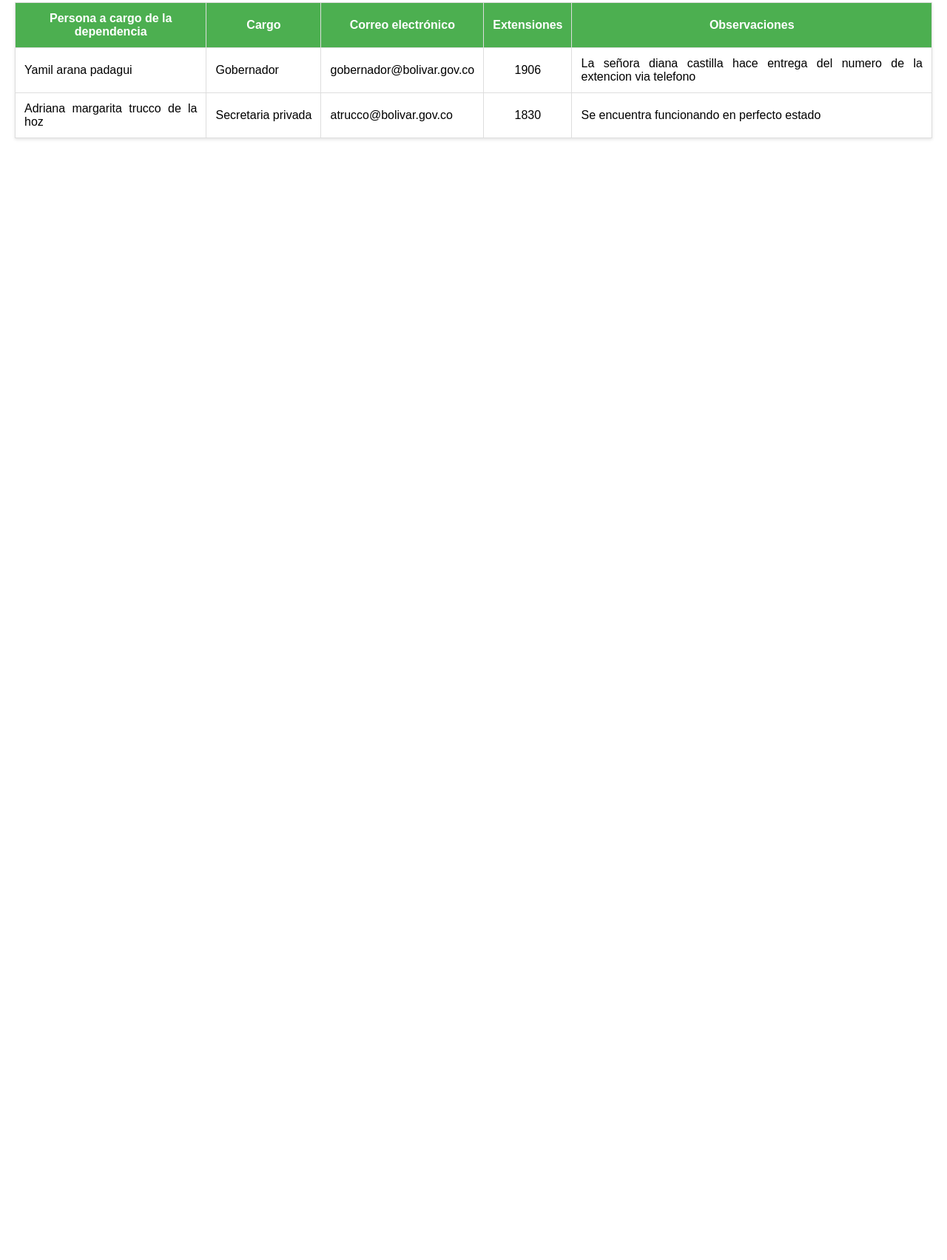
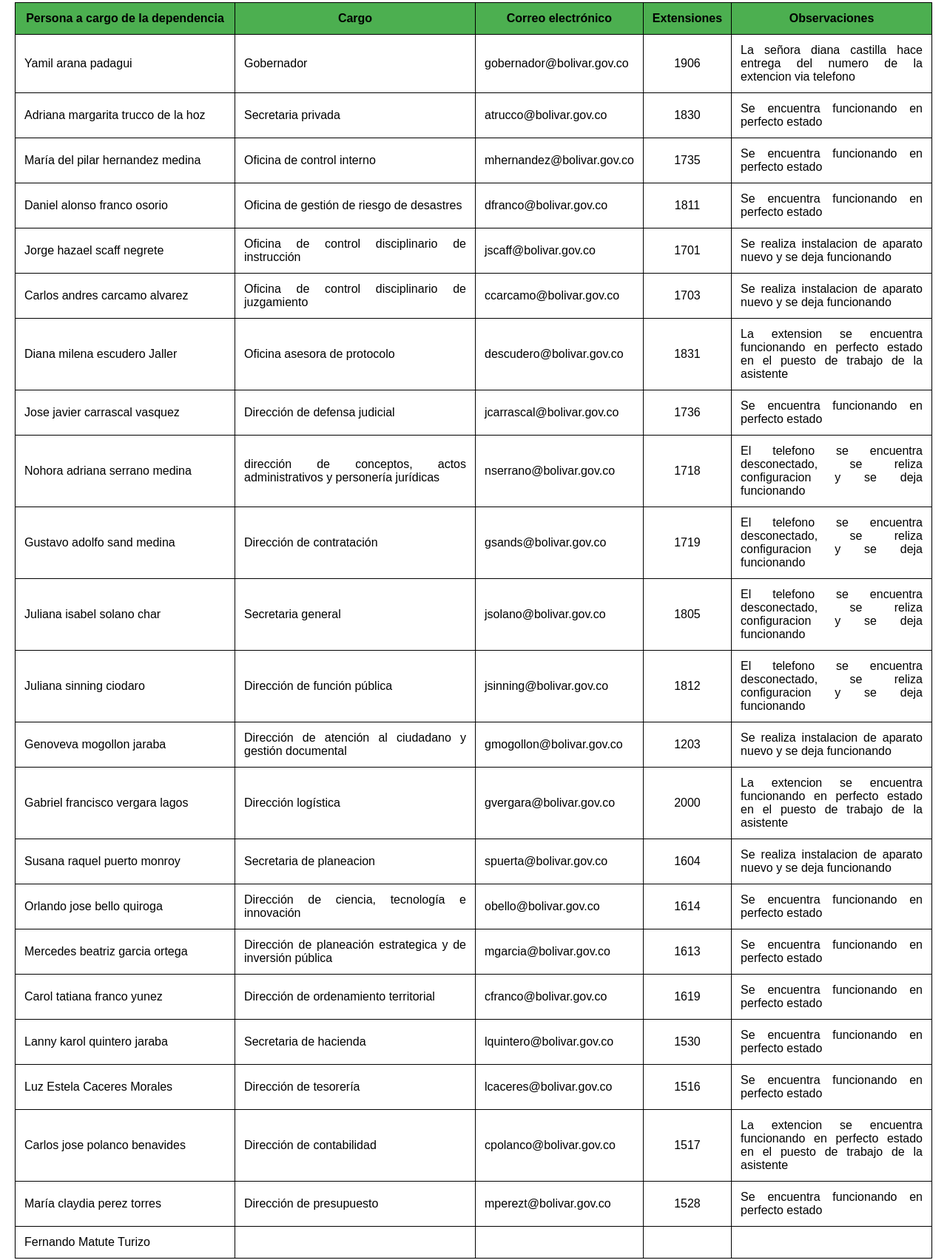
Before and after one commit to jfpn1920cg/gobernacion_informacion, a plain HTML site: page extenciones_de_directorio/index.html in a window 1280 px wide. Shown: the part 85-1789 px from the top of the page at 74% size. Before the commit the page ends 800 px from the top, so only its background shows below. Drawn offline with Linux system fonts and the light colour scheme.

Commit message:
se_sigue_agregando_mas_contenido

```diff
--- a/extenciones_de_directorio/index.html
+++ b/extenciones_de_directorio/index.html
@@ -29,6 +29,154 @@
         <td>1830</td>
         <td>Se encuentra funcionando en perfecto estado</td>
     </tr>
+    <tr>
+        <td>María del pilar hernandez medina</td>
+        <td>Oficina de control interno</td>
+        <td>mhernandez@bolivar.gov.co</td>
+        <td>1735</td>
+        <td>Se encuentra funcionando en perfecto estado</td>
+    </tr>
+    <tr>
+        <td>Daniel alonso franco osorio</td>
+        <td>Oficina de gestión de riesgo de desastres</td>
+        <td>dfranco@bolivar.gov.co</td>
+        <td>1811</td>
+        <td>Se encuentra funcionando en perfecto estado</td>
+    </tr>
+    <tr>
+        <td>Jorge hazael scaff negrete</td>
+        <td>Oficina de control disciplinario de instrucción</td>
+        <td>jscaff@bolivar.gov.co</td>
+        <td>1701</td>
+        <td>Se realiza instalacion  de aparato nuevo y se deja funcionando</td>
+    </tr>
+    <tr>
+        <td>Carlos andres carcamo alvarez</td>
+        <td>Oficina de control disciplinario de juzgamiento</td>
+        <td>ccarcamo@bolivar.gov.co</td>
+        <td>1703</td>
+        <td>Se realiza instalacion  de aparato nuevo y se deja funcionando</td>
+    </tr>
+    <tr>
+        <td>Diana milena escudero Jaller</td>
+        <td>Oficina asesora de protocolo</td>
+        <td>descudero@bolivar.gov.co</td>
+        <td>1831</td>
+        <td>La extension se encuentra funcionando en perfecto estado en el puesto de trabajo de la asistente</td>
+    </tr>
+    <tr>
+        <td>Jose javier carrascal vasquez</td>
+        <td>Dirección de defensa judicial</td>
+        <td>jcarrascal@bolivar.gov.co</td>
+        <td>1736</td>
+        <td>Se encuentra funcionando en perfecto estado</td>
+    </tr>
+    <tr>
+        <td>Nohora adriana serrano medina</td>
+        <td>dirección de conceptos, actos administrativos y personería jurídicas</td>
+        <td>nserrano@bolivar.gov.co</td>
+        <td>1718</td>
+        <td>El telefono se encuentra desconectado, se reliza configuracion y se deja funcionando</td>
+    </tr>
+    <tr>
+        <td>Gustavo adolfo sand medina</td>
+        <td>Dirección de contratación</td>
+        <td>gsands@bolivar.gov.co</td>
+        <td>1719</td>
+        <td>El telefono se encuentra desconectado, se reliza configuracion y se deja funcionando</td>
+    </tr>
+    <tr>
+        <td>Juliana isabel solano char</td>
+        <td>Secretaria general</td>
+        <td>jsolano@bolivar.gov.co</td>
+        <td>1805</td>
+        <td>El telefono se encuentra desconectado, se reliza configuracion y se deja funcionando</td>
+    </tr>
+    <tr>
+        <td>Juliana sinning ciodaro</td>
+        <td>Dirección de función pública</td>
+        <td>jsinning@bolivar.gov.co</td>
+        <td>1812</td>
+        <td>El telefono se encuentra desconectado, se reliza configuracion y se deja funcionando</td>
+    </tr>
+    <tr>
+        <td>Genoveva mogollon jaraba</td>
+        <td>Dirección de atención al ciudadano y gestión documental</td>
+        <td>gmogollon@bolivar.gov.co</td>
+        <td>1203</td>
+        <td>Se realiza instalacion de aparato nuevo y se deja funcionando</td>
+    </tr>
+    <tr>
+        <td>Gabriel francisco vergara lagos</td>
+        <td>Dirección logística</td>
+        <td>gvergara@bolivar.gov.co</td>
+        <td>2000</td>
+        <td>La extencion se encuentra funcionando en perfecto estado en el puesto de trabajo de la asistente</td>
+    </tr>
+    <tr>
+        <td>Susana raquel puerto monroy</td>
+        <td>Secretaria de planeacion</td>
+        <td>spuerta@bolivar.gov.co</td>
+        <td>1604</td>
+        <td>Se realiza instalacion de aparato nuevo y se deja funcionando</td>
+    </tr>
+    <tr>
+        <td>Orlando jose bello quiroga</td>
+        <td>Dirección de ciencia, tecnología e innovación</td>
+        <td>obello@bolivar.gov.co</td>
+        <td>1614</td>
+        <td>Se encuentra funcionando en perfecto estado</td>
+    </tr>
+    <tr>
+        <td>Mercedes beatriz garcia ortega</td>
+        <td>Dirección de planeación estrategica y de inversión pública</td>
+        <td>mgarcia@bolivar.gov.co</td>
+        <td>1613</td>
+        <td>Se encuentra funcionando en perfecto estado</td>
+    </tr>
+    <tr>
+        <td>Carol tatiana franco yunez</td>
+        <td>Dirección de ordenamiento territorial</td>
+        <td>cfranco@bolivar.gov.co</td>
+        <td>1619</td>
+        <td>Se encuentra funcionando en perfecto estado</td>
+    </tr>
+    <tr>
+        <td>Lanny karol quintero jaraba</td>
+        <td>Secretaria de hacienda</td>
+        <td>lquintero@bolivar.gov.co</td>
+        <td>1530</td>
+        <td>Se encuentra funcionando en perfecto estado</td>
+    </tr>
+    <tr>
+        <td>Luz Estela Caceres Morales</td>
+        <td>Dirección de tesorería</td>
+        <td>lcaceres@bolivar.gov.co</td>
+        <td>1516</td>
+        <td>Se encuentra funcionando en perfecto estado</td>
+    </tr>
+    <tr>
+        <td>Carlos jose polanco benavides</td>
+        <td>Dirección de contabilidad</td>
+        <td>cpolanco@bolivar.gov.co</td>
+        <td>1517</td>
+        <td>La extencion se encuentra funcionando en perfecto estado en el puesto de trabajo de la asistente        </td>
+    </tr>
+    <tr>
+        <td>María claydia perez torres</td>
+        <td>Dirección de presupuesto</td>
+        <td>mperezt@bolivar.gov.co</td>
+        <td>1528</td>
+        <td>Se encuentra funcionando en perfecto estado</td>
+    </tr>
+    <tr>
+        <td>Fernando Matute Turizo
+        </td>
+        <td></td>
+        <td></td>
+        <td></td>
+        <td></td>
+    </tr>
 </table>
 </body>
 </html>
--- a/extenciones_de_directorio/styles.css
+++ b/extenciones_de_directorio/styles.css
@@ -5,7 +5,7 @@ body {
 }
 h2 {
     text-align: center;
-    color: rgb(51, 51, 51);
+    color: rgb(0, 0, 0);
 }
 table {
     width: 100%;
@@ -16,14 +16,19 @@ table {
 th, td {
     padding: 12px;
     text-align: center;
-    border: 1px solid rgb(221, 221, 221);
+    border: 1px solid rgb(0, 0, 0);
 }
 th {
     background-color: rgb(76, 175, 80);
-    color: rgb(255, 255, 255);
+    color: rgb(0, 0, 0);
 }
 td:nth-child(1) {
     text-align: justify;
+    width: 272px;
+}
+td:nth-child(2) {
+    text-align: justify;
+    width: 300px;
 }
 td:nth-child(5) {
     text-align: justify;
@@ -31,10 +36,6 @@ td:nth-child(5) {
 td:nth-child(3) {
     text-align: justify;
 }
-td:nth-child(2) {
-    text-align: justify; /* Alinea el contenido hacia arriba */
-    width: 130px;
-}
 tr:hover {
     background-color: rgb(233, 233, 233);
 }
```
